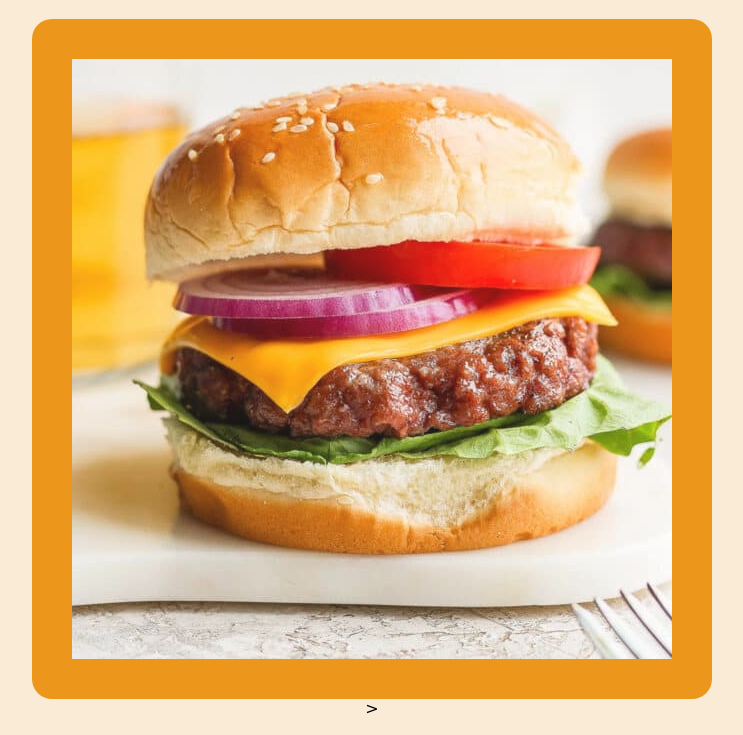
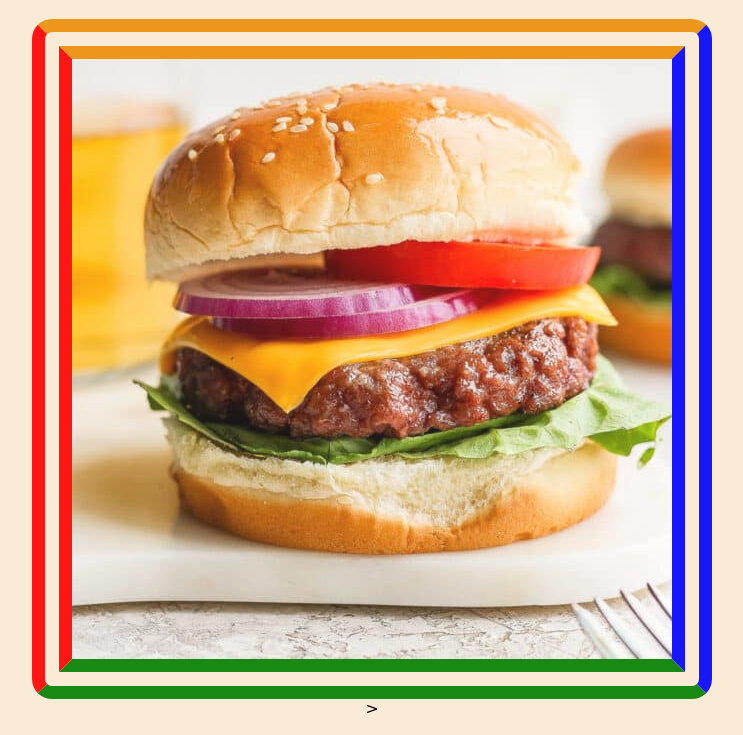
Before and after one commit to catonblt/odin-recipes, a plain HTML site: page recipes/burgers.html in a window 1280 px wide. Shown: the part 62-797 px from the top of the page, without its empty margins (268-1011 px from the left). Drawn offline with Linux system fonts and the light colour scheme.

Commit message:
Changed Image Border Style

```diff
--- a/styles.css
+++ b/styles.css
@@ -30,8 +30,8 @@ li {
 }
 
 img {
-    border: solid 40px blue;
-    border-color: rgb(235, 143, 7);
+    border: double 40px blue;
+    border-color: rgb(235, 143, 7) blue green red;
     border-radius: 20px;
     opacity: 0.9;
 }
```
